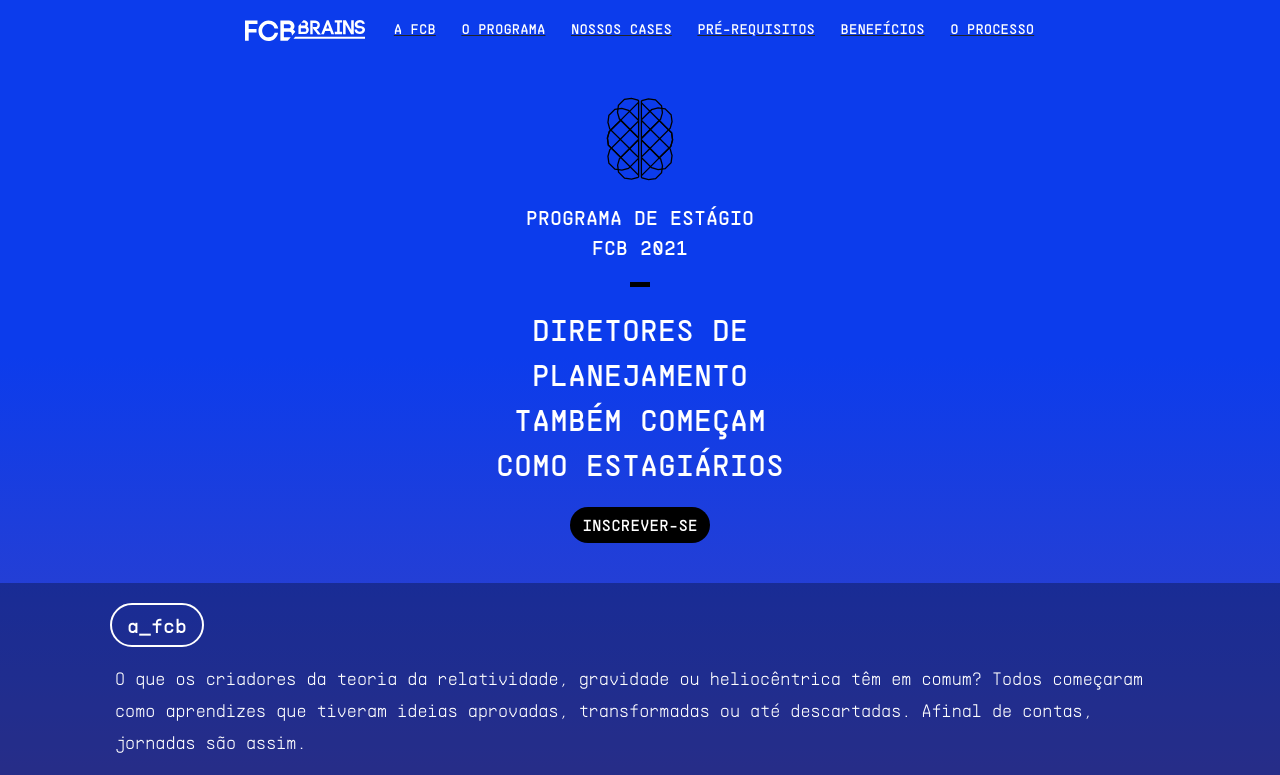
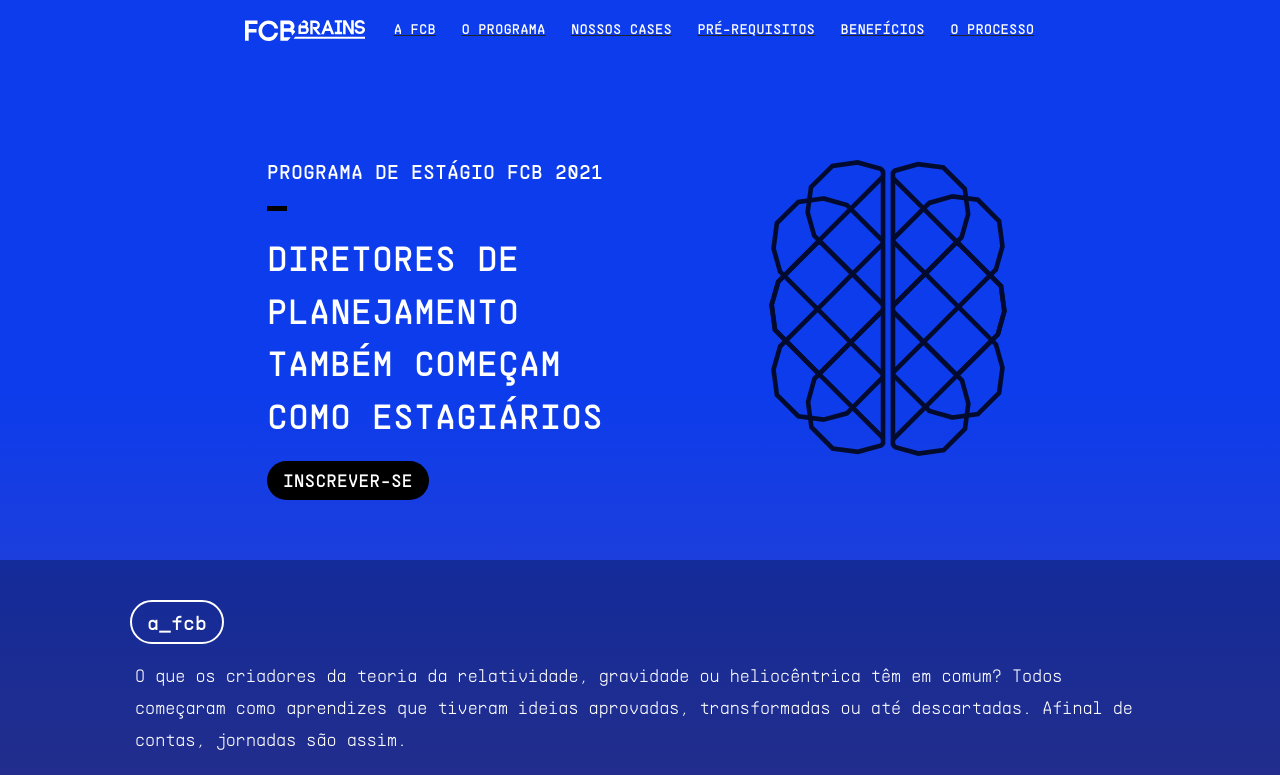
Before and after one commit to lilmonteiro/site-fcb-brains-2021, a plain HTML site: page index.html in a window 1280 px wide. Shown: the top 775 px of the page. Drawn offline with Linux system fonts and the light colour scheme.

Commit message:
desktop header setted

```diff
--- a/index.html
+++ b/index.html
@@ -49,9 +49,10 @@
     </nav>
 
     <header class="block">
-        <div class="wrapper-inner header-container">
-            <img src="assets/brain-icon.svg" width="70" alt="">
-            <p class="text-white header-title"> PROGRAMA DE ESTÁGIO <br> FCB 2021</p>
+        <div class="wrapper-inner header-flex">
+            <div class="header-container">
+                <img class="mobile" src="assets/brain-icon.svg" width="70" alt="">
+                <p class="text-white header-title"> PROGRAMA DE ESTÁGIO <br class="mobile"> FCB 2021</p>
                 <div class="respiro"></div>
                 <div class="header-text-container text-white">
                     <div class="header-text static">
@@ -65,6 +66,8 @@
                     </div>
                 </div>
                 <button type="button" class="btn btn-dark btn-inscrever">INSCREVER-SE</button>
+            </div>
+            <img class="brain-icon-d desktop" src="assets/brain-icon.svg" width="250" alt="">
         </div>
     </header>
 
@@ -132,7 +135,8 @@
 
             <div class="porcentagem-container text-white">
                 <p class="porcentagem-text" id="noventa">90%</p>
-                <p class="porcentagem-text" id="disclaimer">dos nossos estagiários são efetivados no final do programa.</p>
+                <p class="porcentagem-text" id="disclaimer">dos nossos estagiários são efetivados no final do programa.
+                </p>
             </div>
 
             <a href="#nossos-cases">
--- a/style.css
+++ b/style.css
@@ -121,6 +121,10 @@
 /* specic blocks */
 
 /* header block */
+header {
+  position: relative;
+}
+
 .header-container {
   display: flex;
   flex-direction: column;
@@ -154,6 +158,14 @@
 
 /* a fcb block */
 
+.mobile {
+  display: block;
+}
+
+.desktop {
+  display: none;
+}
+
 #a-fcb .block-text {
   margin-bottom: 30px;
 }
@@ -171,7 +183,7 @@
   height: 50px;
 }
 
-.moca{
+.moca {
   height: 30px;
 }
 
@@ -389,7 +401,7 @@
   display: block;
 }
 
-@media (min-width: 798px) and (max-width: 1100px) {
+@media (min-width: 798px) and (max-width: 1000px) {
   .brands_container {
     background-color: white;
     flex-direction: row;
@@ -402,10 +414,50 @@
   body {
     font-size: 18px;
     --wrapper-max-width: 1100px;
+    --title-font-size: 20px;
+    --block-padding: 40px;
   }
 
+  /* header */
+  .mobile {
+    display: none;
+  }
+
+  .desktop {
+    display: block;
+  }
+
+  .header-title,
+  .header-text {
+    text-align: left;
+  }
+
+  .header-text {
+    font-size: calc(var(--title-font-size) + 15px);
+  }
+
+  .header-flex{
+    display: flex;
+    justify-content: center;
+  }
+
+  .header-container {
+    align-items: flex-start;
+    padding-top: calc(var(--block-padding) * 1.5);
+  }
+
+  .brain-icon-d {
+    margin-left: calc(var(--block-padding) * 4);
+    opacity: .8;
+  }
+
+  .header-container > * {
+    margin-bottom: calc( var(--block-padding) / 2 );
+  }
+
+  /* a fcb */
   .brands_container {
-    padding: 5px
+    padding: 10px;
   }
 
   .brand-logo {
@@ -435,11 +487,21 @@
   .video-desktop {
     display: flex;
     justify-content: center;
-    margin: var(--default-padding) 0;
+    margin: calc(var(--default-padding) * 2) 0;
   }
 
   .video-desktop iframe {
     min-width: 800px;
     min-height: 450px;
   }
+
+  #noventa {
+    font-size: 200px;
+    padding-right: 30px;
+    line-height: initial;
+  }
+
+  #disclaimer {
+    max-width: 250px;
+  }
 }
```
Also changed, not shown: bootstrap/css/bootstrap.min.css. Lines whose indentation alone changed are shown as unchanged.
